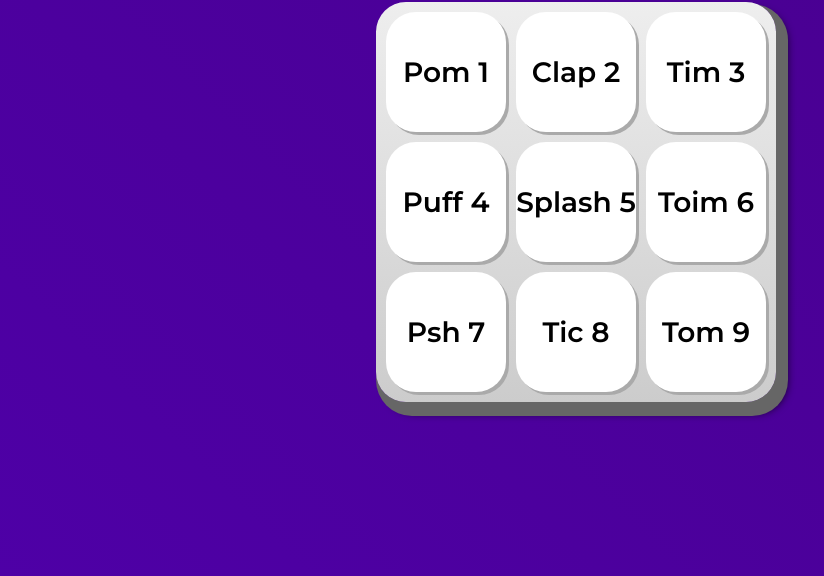
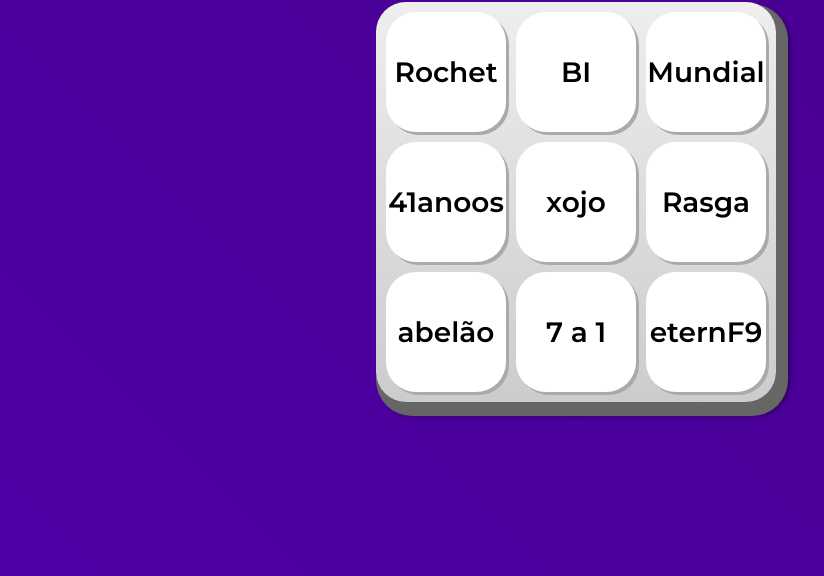
Before and after one commit to guilherme0iron/legal-e-divertido-3, a plain HTML site: page index.html in a window 1280 px wide. Shown: the part 224-800 px from the top of the page, without its empty margins (64-888 px from the left). Drawn offline with Linux system fonts and the light colour scheme.

Commit message:
Update index.html

```diff
--- a/index.html
+++ b/index.html
@@ -6,13 +6,13 @@
     <meta http-equiv="X-UA-Compatible" content="IE=edge">
     <meta name="viewport" content="width=device-width, initial-scale=1.0">
 
-    <title>Alura MIDI</title>
+    <title>Internacional audios</title>
 
     <link rel="preconnect" href="https://fonts.googleapis.com">
     <link rel="preconnect" href="https://fonts.gstatic.com" crossorigin>
     <link href="https://fonts.googleapis.com/css2?family=Montserrat:wght@500;600&display=swap" rel="stylesheet">
 
-    <link rel="icon" type="image/png" href="images/bateria.png">
+      <link rel="icon" type="image/png" href="imagem/logointer.png">
     <link rel="stylesheet" href="css/reset.css">
     <link rel="stylesheet" href="css/estilos.css">
 
@@ -20,66 +20,66 @@
 
 <body>
 
-    <h1>ALURA MIDI</h1>
+    <h1>INTER SONS</h1>
 
     <section class="teclado">
         <button class="tecla tecla_pom">
-            <span class="tecla_title">Pom</span>
-            <span class="tecla_number">1</span>
+            <span class="tecla_title">Rochet</span>
+            <span class="tecla_number"></span>
         </button>
 
         <button class="tecla tecla_clap">
-            <span class="tecla_title">Clap</span>
-            <span class="tecla_number">2</span>
+            <span class="tecla_title">BI</span>
+            <span class="tecla_number"></span>
         </button>
 
         <button class="tecla tecla_tim">
-            <span class="tecla_title">Tim</span>
-            <span class="tecla_number">3</span>
+            <span class="tecla_title">Mundial</span>
+            <span class="tecla_number"></span>
         </button>
 
 
-        <button class="tecla tecla_puff">
-            <span class="tecla_title">Puff</span>
-            <span class="tecla_number">4</span>
+        <button class="tecla tecla_41anoos">
+            <span class="tecla_title">41anoos</span>
+            <span class="tecla_number"></span>
         </button>
 
         <button class="tecla tecla_splash">
-            <span class="tecla_title">Splash</span>
-            <span class="tecla_number">5</span>
+            <span class="tecla_title">xojo</span>
+            <span class="tecla_number"></span>
         </button>
 
         <button class="tecla tecla_toim">
-            <span class="tecla_title">Toim</span>
-            <span class="tecla_number">6</span>
+            <span class="tecla_title">Rasga</span>
+            <span class="tecla_number"></span>
         </button>
 
 
         <button class="tecla tecla_psh">
-            <span class="tecla_title">Psh</span>
-            <span class="tecla_number">7</span>
+            <span class="tecla_title">abelão</span>
+            <span class="tecla_number"></span>
         </button>
 
         <button class="tecla tecla_tic">
-            <span class="tecla_title">Tic</span>
-            <span class="tecla_number">8</span>
+            <span class="tecla_title">7 a 1</span>
+            <span class="tecla_number"></span>
         </button>
 
-        <button class="tecla tecla_tom">
-            <span class="tecla_title">Tom</span>
-            <span class="tecla_number">9</span>
-        </button>
-    </section>
+<button class="tecla tecla_tom">
+<span class="tecla_title">eternF9</span>
+<span class="tecla_number"></span>
+</button>
+</section>
 
-    <audio src="sounds/keyq.wav" id="som_tecla_pom"></audio>
-    <audio src="sounds/keyw.wav" id="som_tecla_clap"></audio>
-    <audio src="sounds/keye.wav" id="som_tecla_tim"></audio>
-    <audio src="sounds/keya.wav" id="som_tecla_puff"></audio>
-    <audio src="sounds/keys.wav" id="som_tecla_splash"></audio>
-    <audio src="sounds/keyd.wav" id="som_tecla_toim"></audio>
-    <audio src="sounds/keyz.wav" id="som_tecla_psh"></audio>
-    <audio src="sounds/keyx.wav" id="som_tecla_tic"></audio>
-    <audio src="sounds/keyc.wav" id="som_tecla_tom"></audio>
+<audio src="sounds/keya.wav" id="som_tecla_pom"></audio>
+<audio src="sounds/keyb.wav" id="som_tecla_clap"></audio>
+<audio src="sounds/keyc.wav" id="som_tecla_tim"></audio>
+<audio src="sounds/keyd.wav" id="som_tecla_41anoos"></audio>
+<audio src="sounds/keye.wav" id="som_tecla_splash"></audio>
+<audio src="sounds/keyf.wav" id="som_tecla_toim"></audio>
+<audio src="sounds/keyg.wav" id="som_tecla_psh"></audio>
+<audio src="sounds/keyh.wav" id="som_tecla_tic"></audio>
+<audio src="sounds/keyi.wav" id="som_tecla_tom"></audio>
 
     <script src="main.js"></script>
 </body>
```
